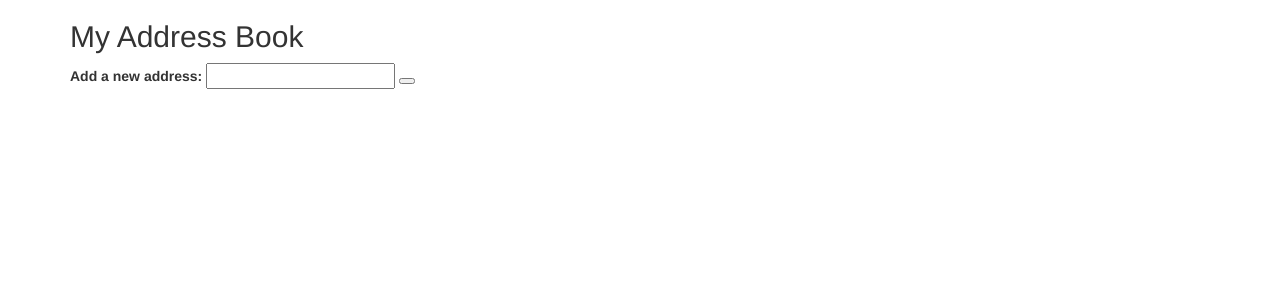
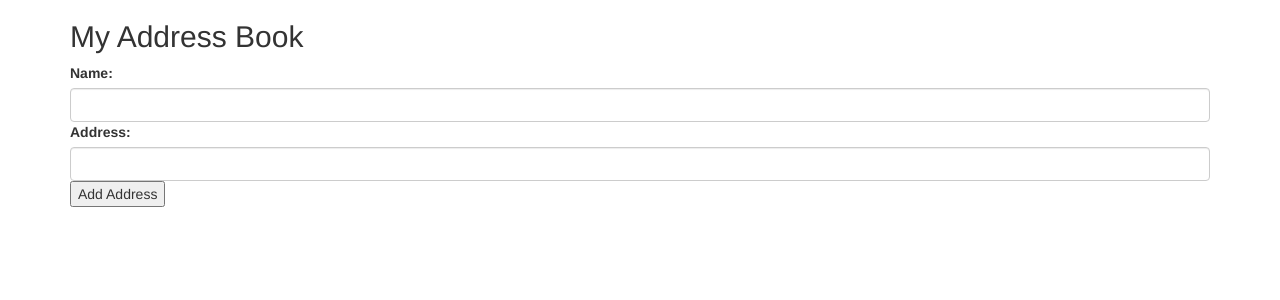
Before and after one commit to Jeremiah-Freeman/AddressBook-php, a PHP site: template views/create_new_address.html.twig in a window 1280 px wide. Shown: the top 300 px of the page. Run offline with PHP 8.4, Linux system fonts and the light colour scheme; the template is opened without the code that fills it, so the values that code supplies are empty; some libraries are stand-ins or nearby versions.

Commit message:
update the create_new page with actions in forms as well as add buttons for deleting and adding new addres in displauy_created html

```diff
--- a/views/create_new_address.html.twig
+++ b/views/create_new_address.html.twig
@@ -9,9 +9,11 @@
         <div class="form-group">
             <form action="/create_new" method="post">
                 <h2>My Address Book</h2>
-                <label for="new_address">Add a new address:</label>
-                <input id="new_address" type="text" name="new_address">
-                <button type="submit" class="submitNew"name="btn-success"></button>
+                <label for="name">Name:</label>
+                <input id="name"type="text" name="name" class="form-control">
+                <label for="new_address">Address:</label>
+                <input id="new_address" class="form-control" type="text" name="new_address">
+                <button type="submit" class="submitNew"name="btn-success">Add Address</button>
 
 
             </form>
--- a/views/display_created_address.html.twig
+++ b/views/display_created_address.html.twig
@@ -4,6 +4,9 @@
         <title>Address Display</title>
 </head>
 <body>
+    <h2>Your Addresses are:</h2>
+    <ul>Name: {{new_address_dispalay.getName}}</ul>
+    <ul>Name: {{new_address_dispalay.getAddress}}</ul>
 
 </body>
 </html>
```
